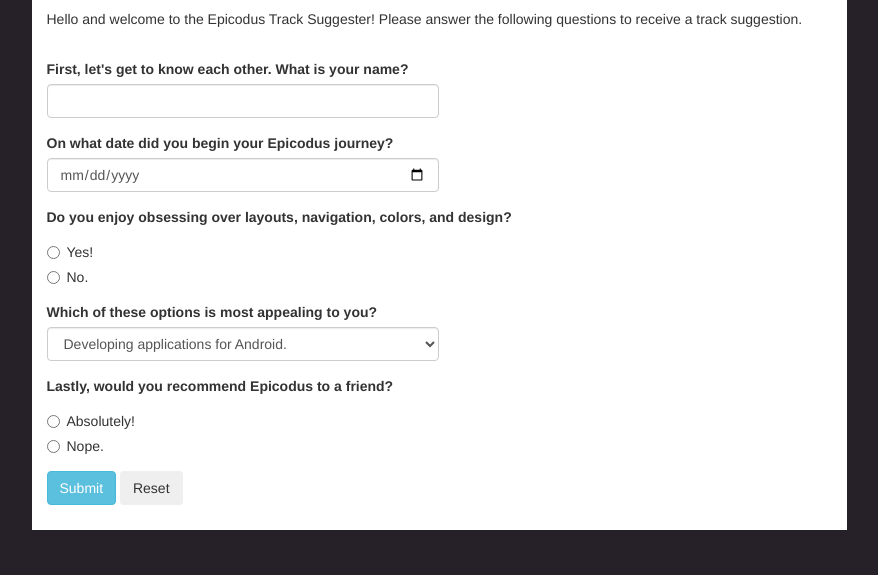
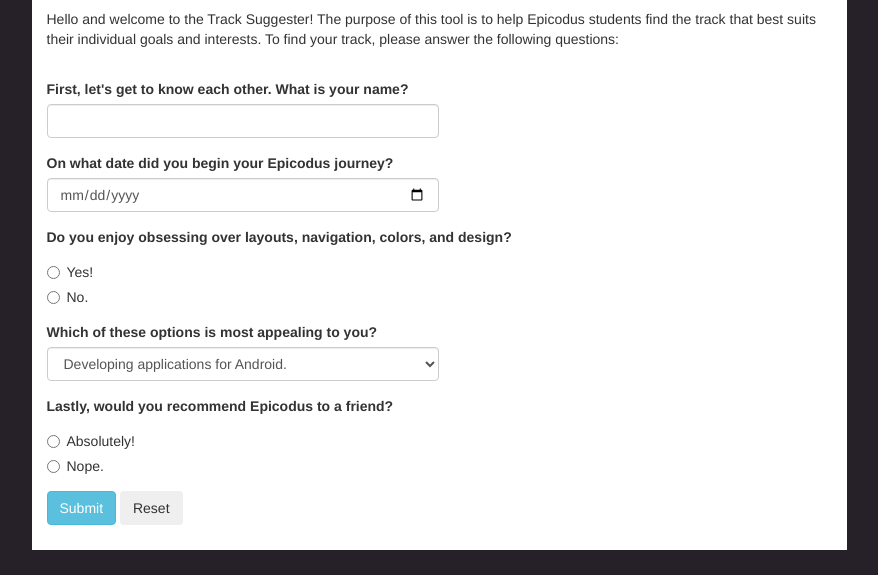
Before and after one commit to khirsch/track-suggester, a plain HTML site: page index.html in a window 1280 px wide. Shown: the part 501-1076 px from the top of the page, without its empty margins (201-1079 px from the left). Drawn offline with Linux system fonts and the light colour scheme.

Commit message:
edit intro text

```diff
--- a/index.html
+++ b/index.html
@@ -12,7 +12,7 @@
     <img src="img/devices.png" alt="Computer, Tablet, Phone">
     <h1>Epicodus Track Suggester</h1>
     <div id="intro">
-      <p>Hello and welcome to the Epicodus Track Suggester! Please answer the following questions to receive a track suggestion.</p>
+      <p>Hello and welcome to the Track Suggester! The purpose of this tool is to help Epicodus students find the track that best suits their individual goals and interests. To find your track, please answer the following questions:</p>
     </div>
     <div id="survey">
       <form>
```
